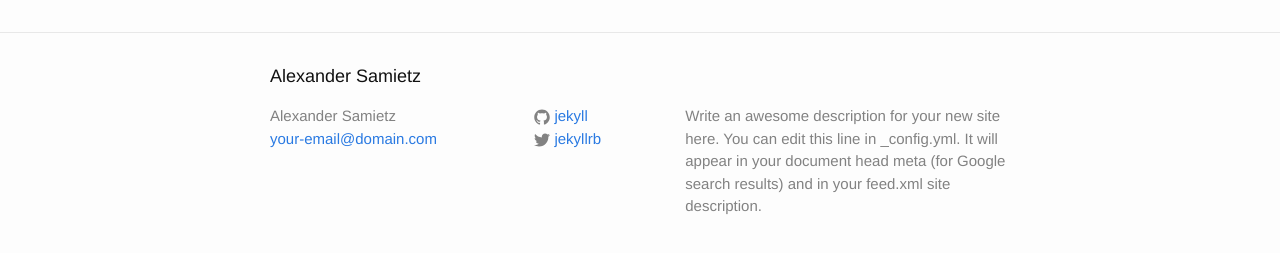
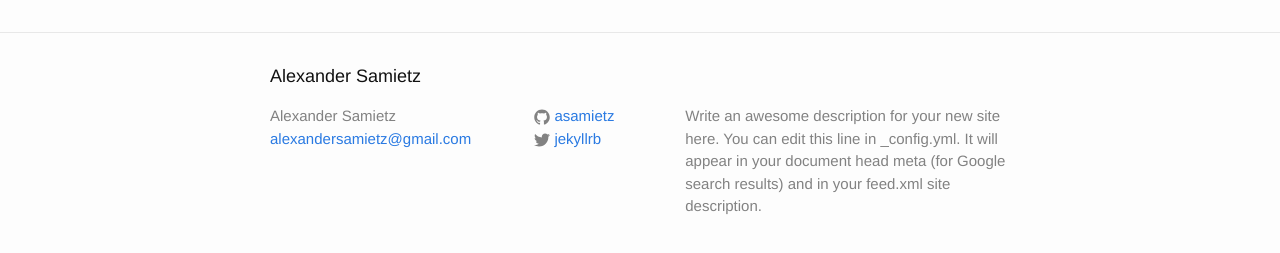
Before and after one commit to asamietz/asamietz.github.io, a Jekyll site: the page built from index.html, in a window 1280 px wide. Shown: the part 264-517 px from the top of the page. Built offline with Jekyll 4.4.1, drawn with Linux system fonts in a browser that asks for light colours.

Commit message:
Update _config.yml

```diff
--- a/_config.yml
+++ b/_config.yml
@@ -7,7 +7,7 @@
 
 # Site settings
 title: Alexander Samietz
-email: your-email@domain.com
+email: alexandersamietz@gmail.com
 description: > # this means to ignore newlines until "baseurl:"
   Write an awesome description for your new site here. You can edit this
   line in _config.yml. It will appear in your document head meta (for
@@ -15,7 +15,7 @@ description: > # this means to ignore newlines until "baseurl:"
 baseurl: "" # the subpath of your site, e.g. /blog
 url: "http://yourdomain.com" # the base hostname & protocol for your site
 twitter_username: jekyllrb
-github_username:  jekyll
+github_username:  asamietz
 
 # Build settings
 markdown: kramdown
```
